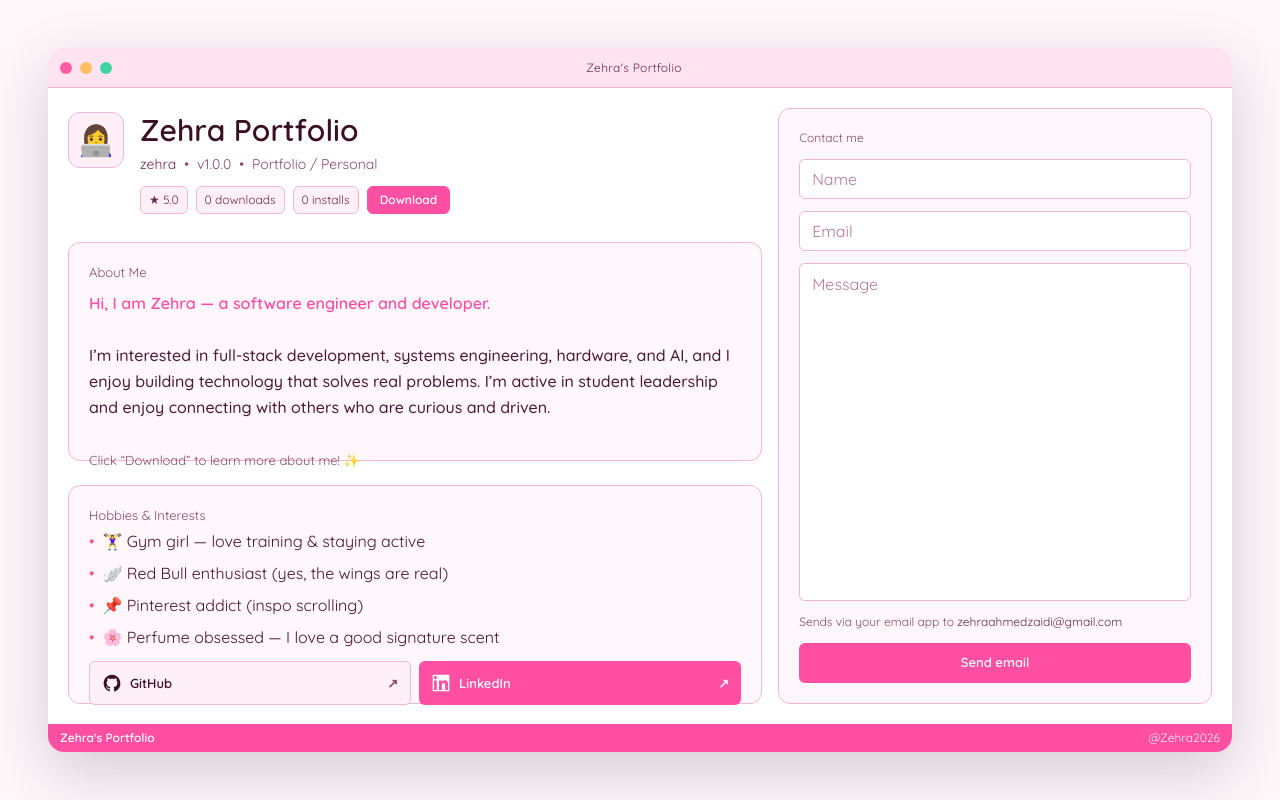
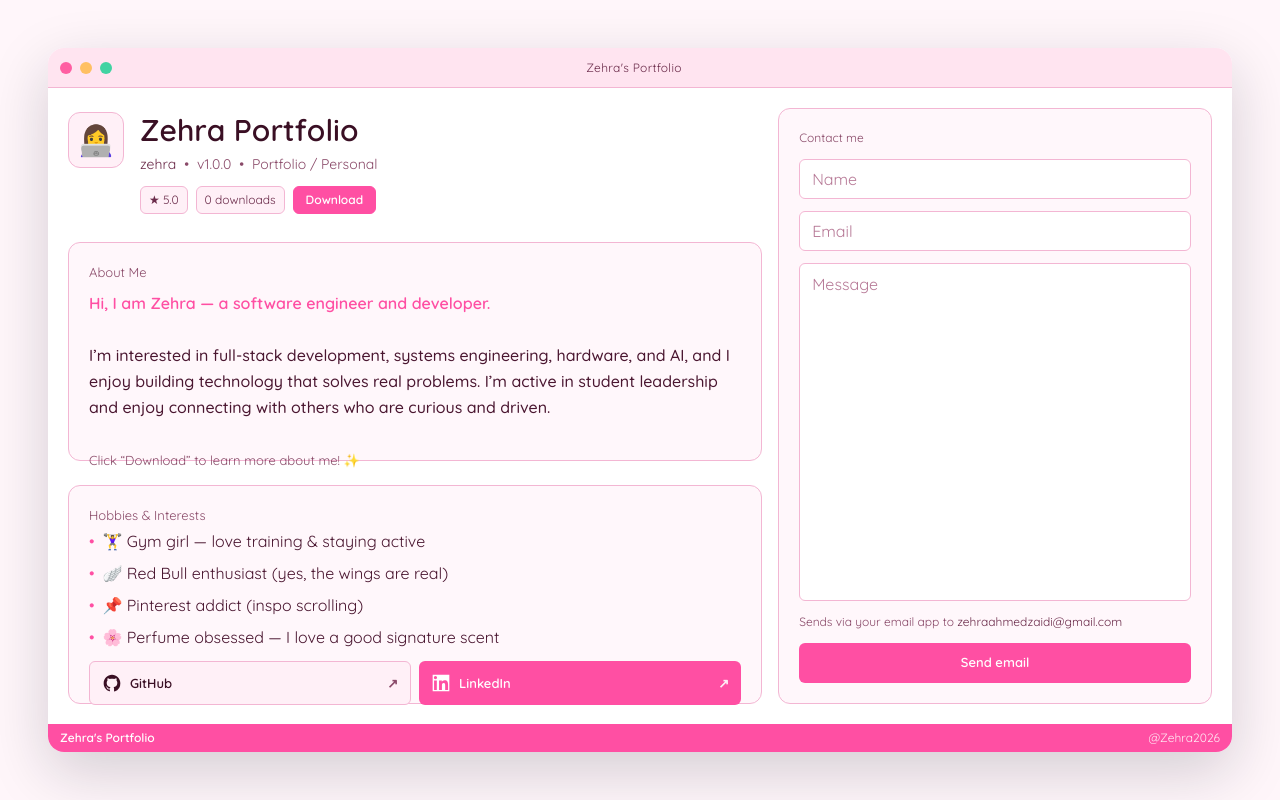
Before and after one commit to zehraz1/zehra, a Next.js app in the folder portfolio/: page / in a window 1280 px wide. Built offline with nearby package versions, Linux system fonts and the light colour scheme.

Commit message:
removed install properly

```diff
--- a/portfolio/app/page.tsx
+++ b/portfolio/app/page.tsx
@@ -214,9 +214,6 @@ export default function Home() {
                               <span className="text-[12px] px-2 py-1 rounded-md bg-[#FFF0F7] border border-[#F3B6D3] text-[#6B2B4A]">
                                 {meta.downloads} downloads
                               </span>
-                              <span className="text-[12px] px-2 py-1 rounded-md bg-[#FFF0F7] border border-[#F3B6D3] text-[#6B2B4A]">
-                                {meta.installs} installs
-                              </span>
 
                               <button
                                 type="button"
```
